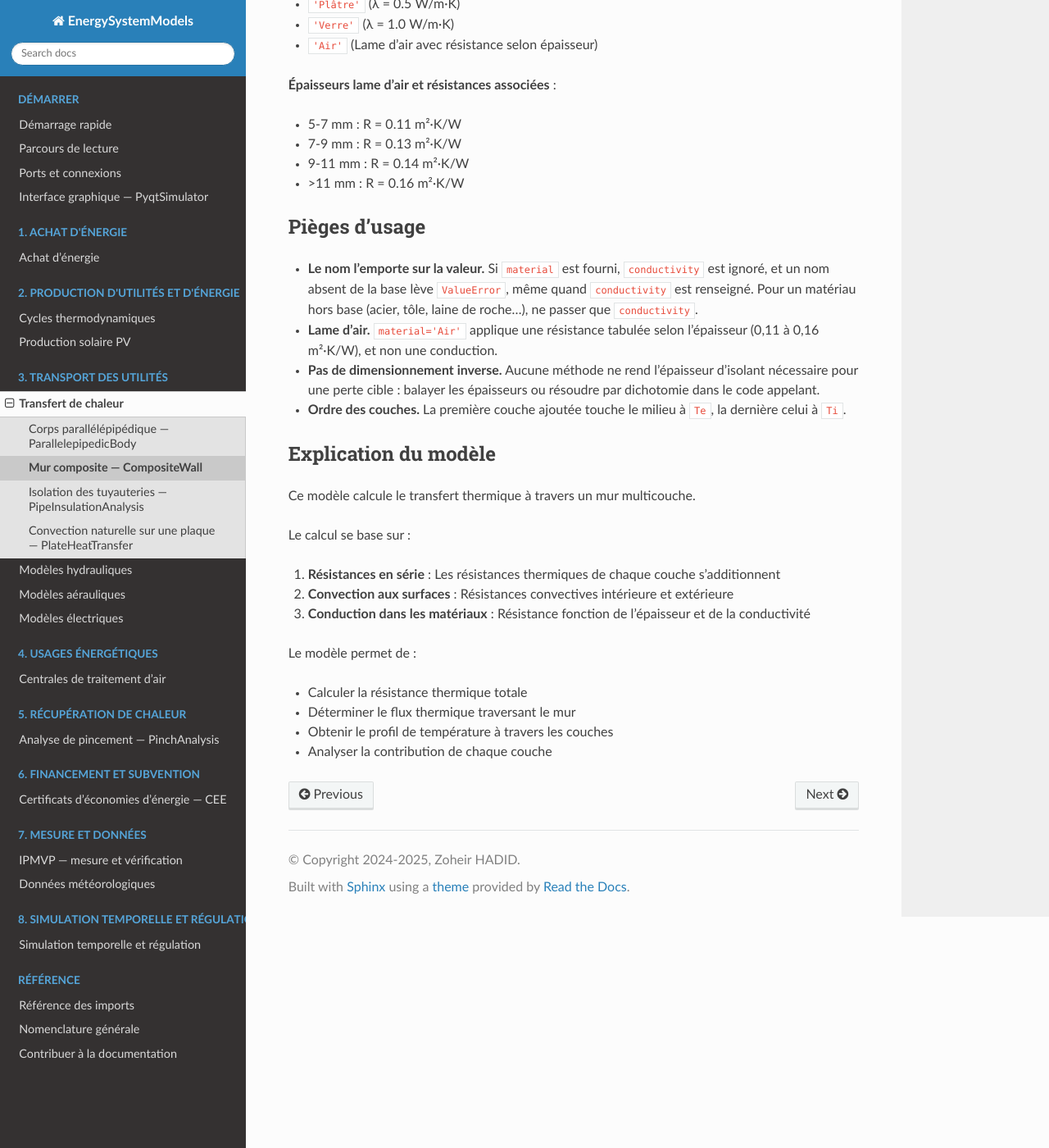
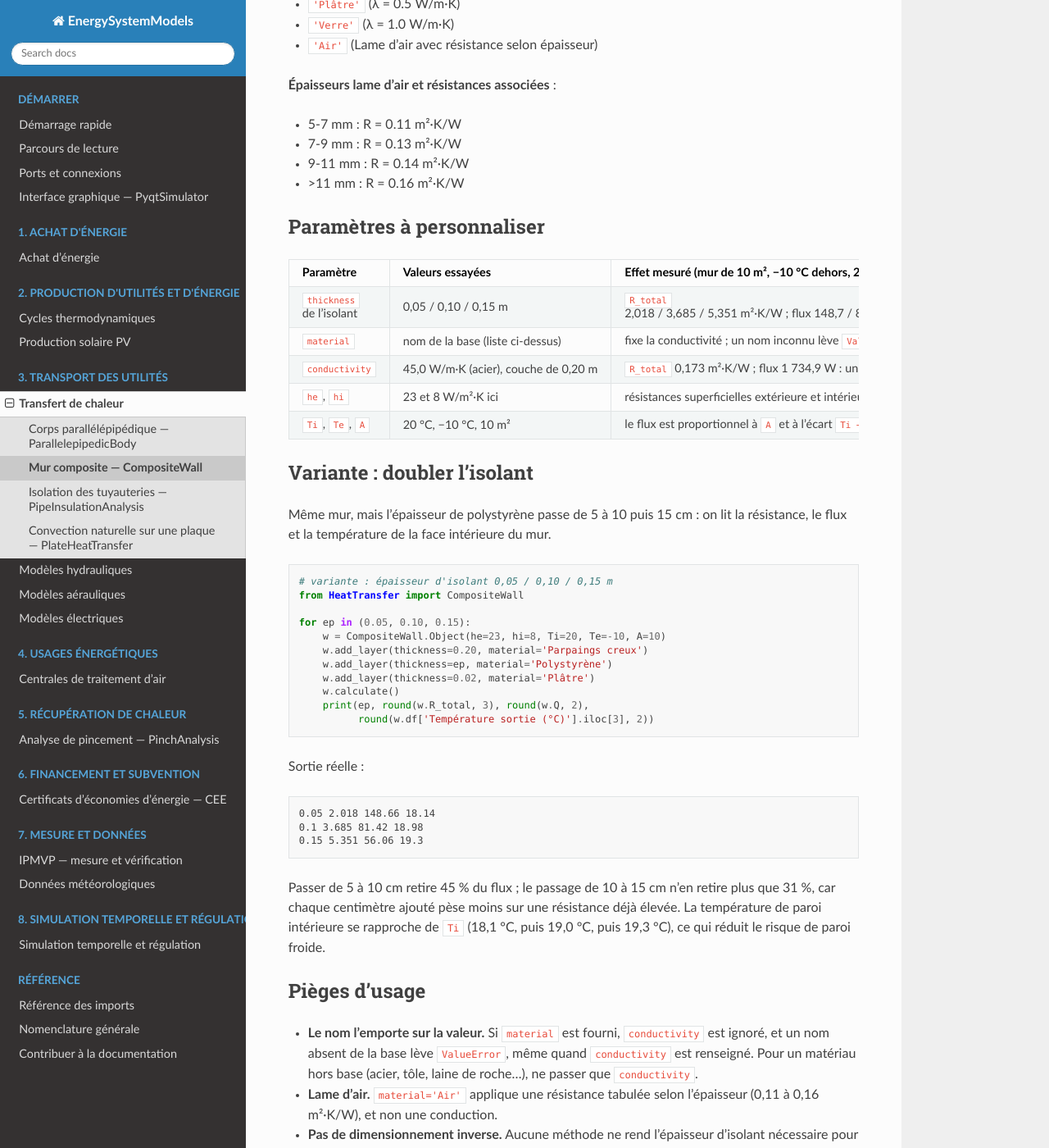
Before and after one commit to ZoheirHADID/EnergySystemModels-fr, a Sphinx documentation site: the page built from docs/source/001-heat_transfer/composite_wall_heat_transfer.rst, in a window 1280 px wide and 1400 px high, scrolled down 2101 px. Shown: the whole window at 82% size. Built offline with Sphinx 7.4.7 and the Read the Docs theme 3.1.0, drawn with Linux system fonts in a browser that asks for light colours.

Commit message:
doc(heat_transfer): composite_wall au cran 5, table de personnalisation, variante epaisseur d'isolant
Co-Authored-By: Claude Sonnet 5.5 <noreply@anthropic.com>

```diff
--- a/docs/source/001-heat_transfer/composite_wall_heat_transfer.rst
+++ b/docs/source/001-heat_transfer/composite_wall_heat_transfer.rst
@@ -88,6 +88,65 @@ Paramètres possibles
 - 9-11 mm : R = 0.14 m²·K/W
 - >11 mm : R = 0.16 m²·K/W
 
+Paramètres à personnaliser
+--------------------------
+
+.. list-table::
+   :header-rows: 1
+   :widths: 24 26 50
+
+   * - Paramètre
+     - Valeurs essayées
+     - Effet mesuré (mur de 10 m², −10 °C dehors, 20 °C dedans)
+   * - ``thickness`` de l'isolant
+     - 0,05 / 0,10 / 0,15 m
+     - ``R_total`` 2,018 / 3,685 / 5,351 m²·K/W ; flux 148,7 / 81,4 / 56,1 W
+   * - ``material``
+     - nom de la base (liste ci-dessus)
+     - fixe la conductivité ; un nom inconnu lève ``ValueError``
+   * - ``conductivity``
+     - 45,0 W/m·K (acier), couche de 0,20 m
+     - ``R_total`` 0,173 m²·K/W ; flux 1 734,9 W : un mur sans isolant
+   * - ``he``, ``hi``
+     - 23 et 8 W/m²·K ici
+     - résistances superficielles extérieure et intérieure (0,043 et 0,125)
+   * - ``Ti``, ``Te``, ``A``
+     - 20 °C, −10 °C, 10 m²
+     - le flux est proportionnel à ``A`` et à l'écart ``Ti − Te``
+
+Variante : doubler l'isolant
+----------------------------
+
+Même mur, mais l'épaisseur de polystyrène passe de 5 à 10 puis 15 cm : on lit la
+résistance, le flux et la température de la face intérieure du mur.
+
+.. code-block:: python
+
+   # variante : épaisseur d'isolant 0,05 / 0,10 / 0,15 m
+   from HeatTransfer import CompositeWall
+
+   for ep in (0.05, 0.10, 0.15):
+       w = CompositeWall.Object(he=23, hi=8, Ti=20, Te=-10, A=10)
+       w.add_layer(thickness=0.20, material='Parpaings creux')
+       w.add_layer(thickness=ep, material='Polystyrène')
+       w.add_layer(thickness=0.02, material='Plâtre')
+       w.calculate()
+       print(ep, round(w.R_total, 3), round(w.Q, 2),
+             round(w.df['Température sortie (°C)'].iloc[3], 2))
+
+Sortie réelle :
+
+.. code-block:: text
+
+   0.05 2.018 148.66 18.14
+   0.1 3.685 81.42 18.98
+   0.15 5.351 56.06 19.3
+
+Passer de 5 à 10 cm retire 45 % du flux ; le passage de 10 à 15 cm n'en retire
+plus que 31 %, car chaque centimètre ajouté pèse moins sur une résistance déjà
+élevée. La température de paroi intérieure se rapproche de ``Ti`` (18,1 °C, puis
+19,0 °C, puis 19,3 °C), ce qui réduit le risque de paroi froide.
+
 Pièges d'usage
 --------------
 
```
Also changed, not shown: JOURNAL_DOC.md (+6 -0 lines), ROADMAP_DOC.md (+2 -2 lines), banc_doc.json (+8 -8 lines).
